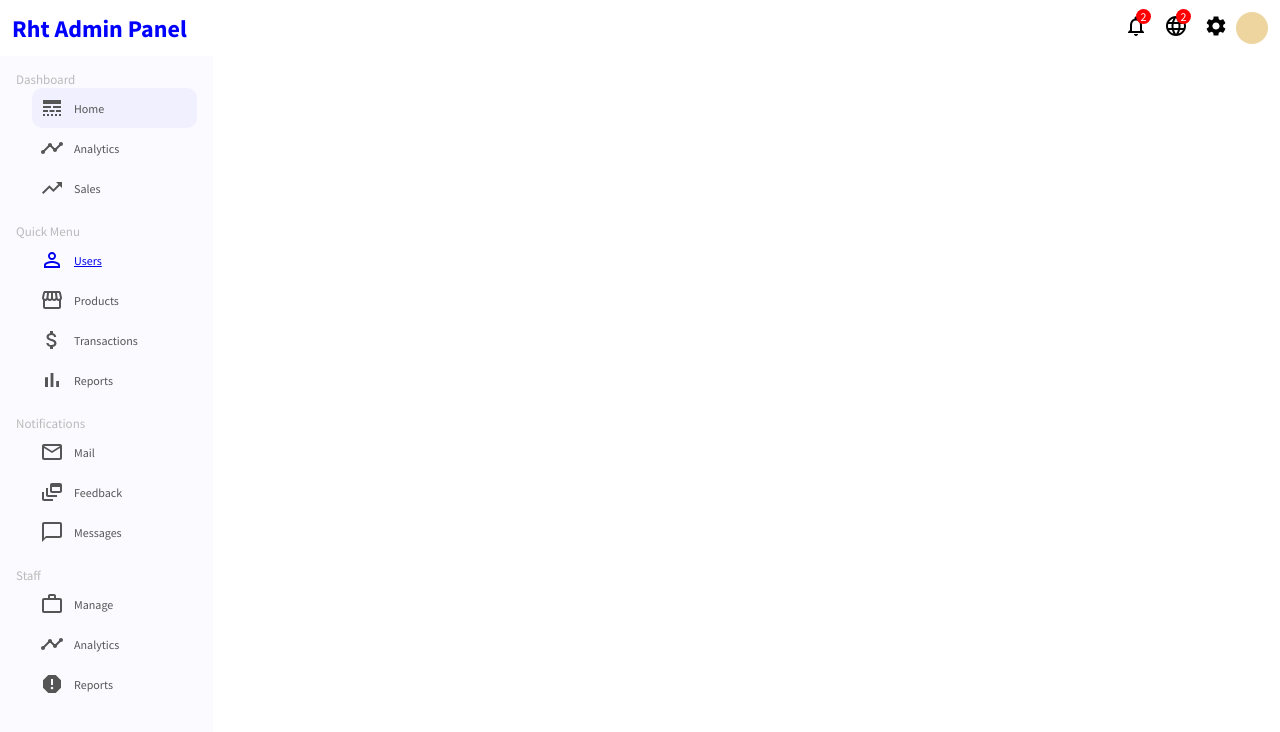
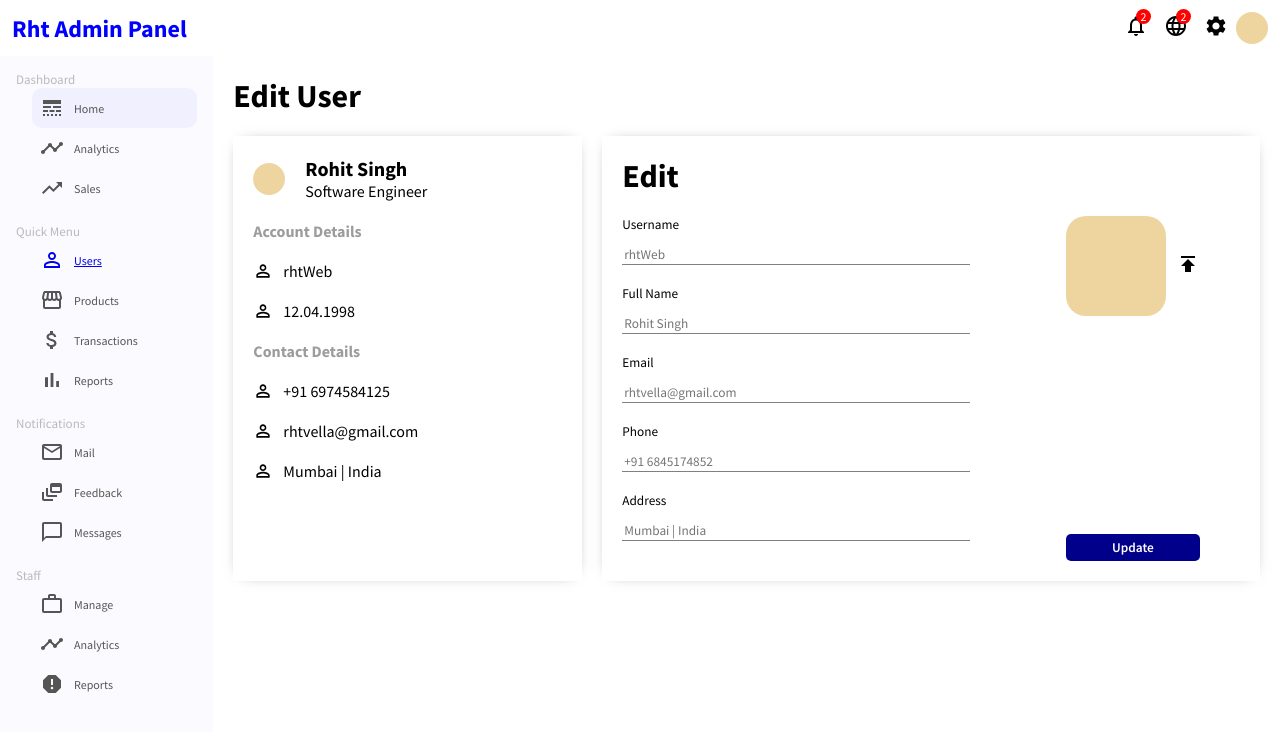
Before and after one commit to RhtWeb/RhtAdmin, a React (Create React App) app: page /user/1 in a window 1280 px wide. Shown: the top 732 px of the page. Built offline with nearby package versions, Linux system fonts and the light colour scheme.

Commit message:
Edit User

```diff
--- a/src/App.js
+++ b/src/App.js
@@ -4,6 +4,7 @@ import Sidebar from './components/Sidebar';
 import Home from './pages/Home';
 import { BrowserRouter as Router, Switch, Route } from 'react-router-dom';
 import UserTable from './pages/UserTable';
+import EditUser from './pages/EditUser';
 
 function App() {
   return (
@@ -19,6 +20,9 @@ function App() {
             <Route path="/users">
               <UserTable />
             </Route>
+            <Route path="/user/:userId">
+              <EditUser />
+            </Route>
           </Switch>
         </div>
       </div>
--- a/src/dummyData.js
+++ b/src/dummyData.js
@@ -28,7 +28,7 @@ export const userData = [
     "Active User": 4000,
   },
   {
-    name: "Agu",
+    name: "Aug",
     "Active User": 3000,
   },
   {
@@ -67,39 +67,39 @@ export const productData = [
 export const userRows = [
   {
     id: 1,
-    username: "Jon Snow",
+    username: "Rohit Singh",
     avatar:
       "https://images.pexels.com/photos/1152994/pexels-photo-1152994.jpeg?auto=compress&cs=tinysrgb&dpr=2&w=500",
-    email: "jon@gmail.com",
+    email: "rht@gmail.com",
     status: "active",
-    transaction: "$120.00",
+    transaction: "120.00",
   },
   {
     id: 2,
-    username: "Jon Snow",
+    username: "Podar verma",
     avatar:
       "https://images.pexels.com/photos/1152994/pexels-photo-1152994.jpeg?auto=compress&cs=tinysrgb&dpr=2&w=500",
-    email: "jon@gmail.com",
+    email: "podar@gmail.com",
     status: "active",
-    transaction: "$120.00",
+    transaction: "180.00",
   },
   {
     id: 3,
-    username: "Jon Snow",
+    username: "ram raven",
     avatar:
       "https://images.pexels.com/photos/1152994/pexels-photo-1152994.jpeg?auto=compress&cs=tinysrgb&dpr=2&w=500",
-    email: "jon@gmail.com",
+    email: "ram@gmail.com",
     status: "active",
-    transaction: "$120.00",
+    transaction: "050.00",
   },
   {
     id: 4,
-    username: "Jon Snow",
+    username: "pawan sharma",
     avatar:
       "https://images.pexels.com/photos/1152994/pexels-photo-1152994.jpeg?auto=compress&cs=tinysrgb&dpr=2&w=500",
-    email: "jon@gmail.com",
+    email: "pawan@gmail.com",
     status: "active",
-    transaction: "$120.00",
+    transaction: "180.00",
   },
   {
     id: 5,
@@ -108,7 +108,7 @@ export const userRows = [
       "https://images.pexels.com/photos/1152994/pexels-photo-1152994.jpeg?auto=compress&cs=tinysrgb&dpr=2&w=500",
     email: "jon@gmail.com",
     status: "active",
-    transaction: "$120.00",
+    transaction: "120.00",
   },
   {
     id: 6,
@@ -117,7 +117,7 @@ export const userRows = [
       "https://images.pexels.com/photos/1152994/pexels-photo-1152994.jpeg?auto=compress&cs=tinysrgb&dpr=2&w=500",
     email: "jon@gmail.com",
     status: "active",
-    transaction: "$120.00",
+    transaction: "120.00",
   },
   {
     id: 7,
@@ -126,7 +126,7 @@ export const userRows = [
       "https://images.pexels.com/photos/1152994/pexels-photo-1152994.jpeg?auto=compress&cs=tinysrgb&dpr=2&w=500",
     email: "jon@gmail.com",
     status: "active",
-    transaction: "$120.00",
+    transaction: "120.00",
   },
   {
     id: 8,
@@ -135,7 +135,7 @@ export const userRows = [
       "https://images.pexels.com/photos/1152994/pexels-photo-1152994.jpeg?auto=compress&cs=tinysrgb&dpr=2&w=500",
     email: "jon@gmail.com",
     status: "active",
-    transaction: "$120.00",
+    transaction: "120.00",
   },
   {
     id: 9,
@@ -144,7 +144,7 @@ export const userRows = [
       "https://images.pexels.com/photos/1152994/pexels-photo-1152994.jpeg?auto=compress&cs=tinysrgb&dpr=2&w=500",
     email: "jon@gmail.com",
     status: "active",
-    transaction: "$120.00",
+    transaction: "120.00",
   },
   {
     id: 10,
@@ -153,7 +153,7 @@ export const userRows = [
       "https://images.pexels.com/photos/1152994/pexels-photo-1152994.jpeg?auto=compress&cs=tinysrgb&dpr=2&w=500",
     email: "jon@gmail.com",
     status: "active",
-    transaction: "$120.00",
+    transaction: "120.00",
   },
 ];
 
--- /dev/null
+++ b/src/pages/EditUser.jsx
@@ -0,0 +1,76 @@
+import { PermIdentity, Publish } from "@material-ui/icons";
+import "./styleFolder/user.css";
+
+const EditUser = () => {
+  return (
+    <div className="editUser">
+      <div className="title">
+        <h1>Edit User</h1>
+        {/* <button className="userAddButton">Create</button> */}
+      </div>
+      <div className="editWrap">
+        <div className="userData">
+          <div className="userTitle">
+            <div className="imgContainer">
+              <img src="" alt="" />
+            </div>
+            <div className="titleContainer">
+              <h5>Rohit Singh</h5>
+              <span>Software Engineer</span>
+            </div>
+          </div>
+          <div className="userBody">
+            <h4>Account Details</h4>
+            <div className="userinfo">
+              <PermIdentity className="iconedit" /> rhtWeb
+            </div>
+            <div className="userinfo">
+              <PermIdentity className="iconedit" /> 12.04.1998
+            </div>
+            <h4>Contact Details</h4>
+            <div className="userinfo">
+              <PermIdentity className="iconedit" /> +91 6974584125
+            </div>
+            <div className="userinfo">
+              <PermIdentity className="iconedit" /> rhtvella@gmail.com
+            </div>
+            <div className="userinfo">
+              <PermIdentity className="iconedit" /> Mumbai | India
+            </div>
+          </div>
+        </div>
+        <div className="editData">
+          <h4>Edit</h4>
+            <form action="" method="post">
+              <div className="editleft">
+                <h5>Username</h5>
+                <input type="text" name="username" placeholder="rhtWeb" />
+                <h5>Full Name</h5>
+                <input type="text" name="fullname" placeholder="Rohit Singh" />
+                <h5>Email</h5>
+                <input type="email" name="email" placeholder="rhtvella@gmail.com" />
+                <h5>Phone</h5>
+                <input type="number" name="Phone" placeholder="+91 6845174852" />
+                <h5>Address</h5>
+                <input type="text" name="address" placeholder="Mumbai | India" />
+              </div>
+              <div className="editright">
+                <div className="picUpload">
+                  <div className="imgContainer">
+                    <img src="" alt="" />
+                  </div>
+                  <label htmlFor="profilePic">
+                    <Publish />
+                  </label>
+                  <input type="file" name="profilePic" id="profilePic" />
+                </div>
+                <button className="userUpdateButton">Update</button>
+              </div>
+            </form>
+        </div>
+      </div>
+    </div>
+  )
+}
+
+export default EditUser;
--- a/src/pages/UserTable.jsx
+++ b/src/pages/UserTable.jsx
@@ -38,6 +38,13 @@ const UserTable = () => {
       field: "transaction",
       headerName: "Transaction Volume",
       width: 200,
+      renderCell: (params) => {
+        return (
+          <>
+            &#8377; {params.row.transaction}
+          </>
+        );
+      },
     },
     {
       field: "action",
--- a/src/pages/styleFolder/user.css
+++ b/src/pages/styleFolder/user.css
@@ -1,3 +1,4 @@
+/* User Table  */
 .userListUser {
   display: flex;
   align-items: center;
@@ -25,3 +26,137 @@ margin-right: 10px;
   color: red;
   cursor: pointer;
 }
+
+/* Edit User  */
+.editUser {
+  padding: 20px;
+}
+
+.editUser .title {
+  display: flex;
+  justify-content: space-between;
+}
+
+.editUser .editWrap {
+  display: flex;
+  margin-top: 20px;
+}
+
+.editUser .editWrap .userData {
+  flex: 1;
+  -webkit-box-shadow: 0px 0px 15px -10px rgba(0, 0, 0, 0.75);
+  box-shadow: 0px 0px 15px -10px rgba(0, 0, 0, 0.75);
+  padding: 20px;
+}
+
+.editUser .editWrap .userData .userTitle {
+  display: flex;
+  align-items: center;
+}
+
+.editUser .editWrap .userData .userTitle .titleContainer {
+  margin-left: 20px;
+}
+
+.editUser .editWrap .userData .userTitle .titleContainer h5 {
+  font-weight: 700;
+  font-size: 20px;
+}
+
+.editUser .editWrap .userData .userBody h4 {
+  color: #9b9c9c;
+  margin: 20px 0;
+}
+
+.editUser .editWrap .userData .userBody .userinfo {
+  display: flex;
+  align-items: center;
+  margin-bottom: 20px;
+}
+
+.editUser .editWrap .userData .userBody .userinfo .iconedit {
+  font-size: 20px;
+  margin-right: 10px;
+}
+
+.editUser .editWrap .editData {
+  flex: 2;
+  margin-left: 20px;
+  -webkit-box-shadow: 0px 0px 15px -10px rgba(0, 0, 0, 0.75);
+  box-shadow: 0px 0px 15px -10px rgba(0, 0, 0, 0.75);
+}
+
+.editUser .editWrap .editData {
+  padding: 20px;
+}
+
+.editUser .editWrap .editData h4 {
+  margin-bottom: 20px;
+  font-size: 2rem;
+}
+
+.editUser .editWrap .editData form {
+  display: flex;
+  justify-content: space-between;
+}
+
+.editUser .editWrap .editData form .editleft h5 {
+  font-weight: 500;
+  margin-bottom: 10px;
+}
+
+.editUser .editWrap .editData form .editleft input {
+  border: none;
+  outline: none;
+  border-bottom: 1px solid grey;
+  margin-bottom: 20px;
+  width: 200%;
+}
+
+.editUser .editWrap .editData form .editright {
+  display: flex;
+  flex-direction: column;
+  justify-content: space-between;
+  margin-right: 40px;
+}
+
+.editUser .editWrap .editData form .editright .picUpload {
+  display: flex;
+  align-items: center;
+}
+
+.editUser .editWrap .editData form .editright .picUpload .imgContainer {
+  width: 100px;
+  height: 100px;
+  border-radius: 20px;
+  margin-right: 10px;
+}
+
+.editUser .editWrap .editData form .editright .picUpload label {
+  cursor: pointer;
+}
+
+.editUser .editWrap .editData form .editright .picUpload input {
+  display: none;
+}
+
+.userAddButton {
+  width: 80px;
+  border: none;
+  padding: 5px;
+  background-color: teal;
+  border-radius: 5px;
+  cursor: pointer;
+  color: white;
+  font-size: 16px;
+}
+
+.userUpdateButton{
+  border-radius: 5px;
+  border: none;
+  padding: 5px;
+  cursor: pointer;
+  background-color: darkblue;
+  color: white;
+  font-weight: 600;
+}
```
